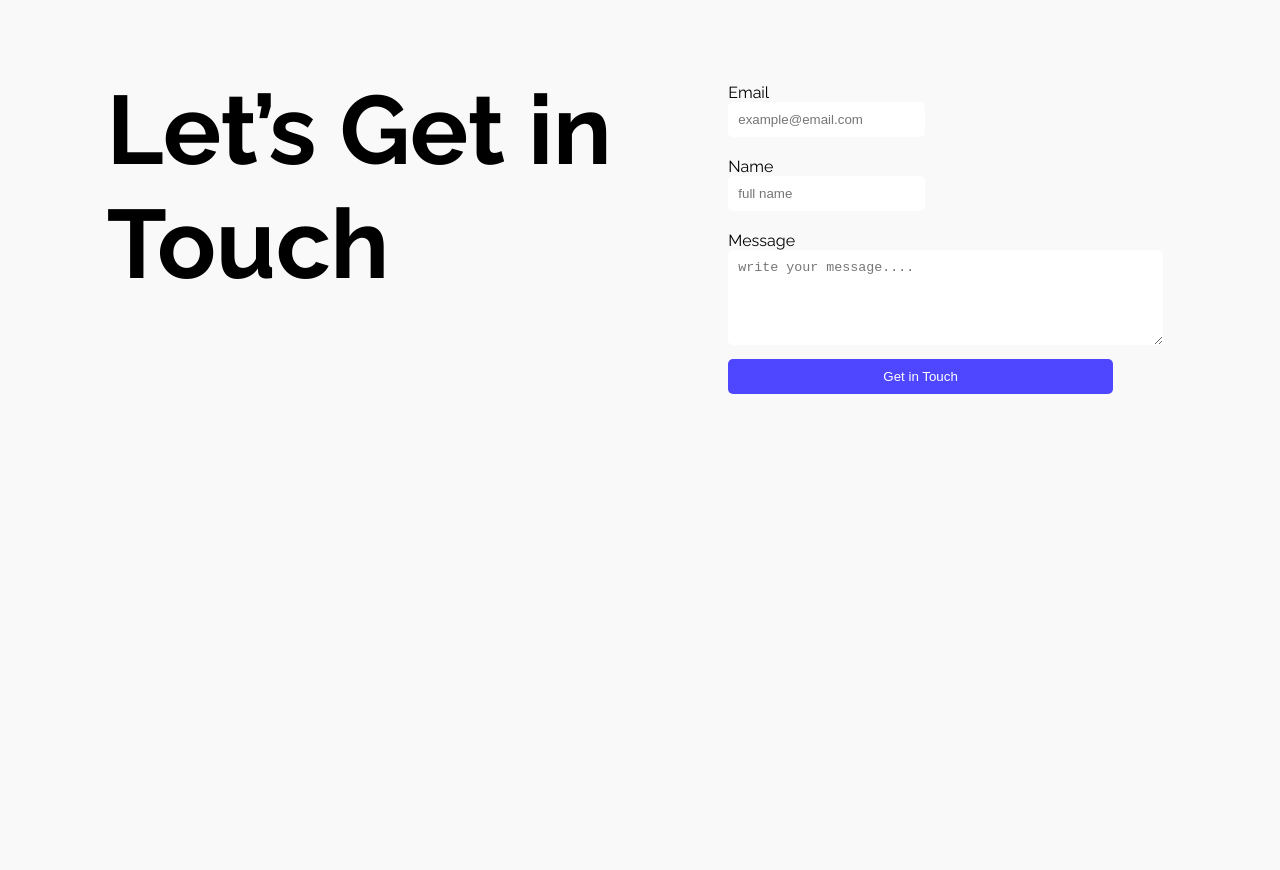
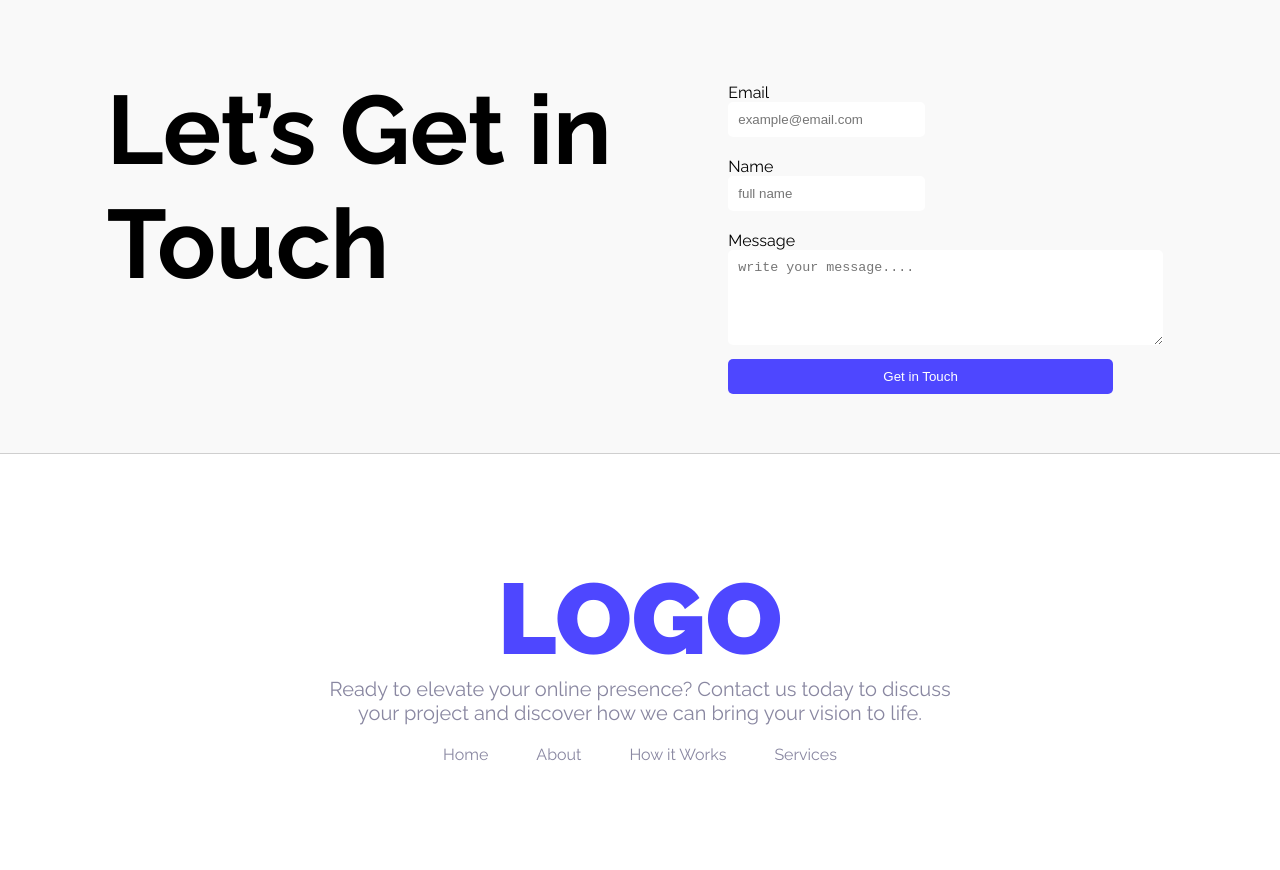
Before and after one commit to mdjakariasheikhmahi/Website-Template, a plain HTML site: page index.html in a window 1280 px wide. Shown: the part 3019-3889 px from the top of the page. Before the commit the page ends 3413 px from the top, so only its background shows below. Drawn offline with Linux system fonts and the light colour scheme.

Commit message:
add a footer

```diff
--- a/index.html
+++ b/index.html
@@ -169,6 +169,25 @@
     </section>
     </main>
     <footer>
+            <section class="footer-background">
+                <div class="footer-background-2">
+                <div>
+                    <h1 class="footer-title">LOGO</h1>
+                    <p class="footer-description">Ready to elevate your online presence? Contact us today to discuss <br>your project and discover how we can bring your vision to life.</p>
+                </div>
+                </div>
+                <div class="home">
+                <ul class="home-bar">
+                    <li><a href="#"></a>Home</li>
+                    <li><a href="#"></a>About</li>
+                    <li><a href="#"></a>How it Works</li>
+                    <li><a href="#"></a>Services</li>
+                </ul>
+                </div>
+
+
+
+            </section>
 
     </footer>
 </body>
--- a/style.css
+++ b/style.css
@@ -30,6 +30,22 @@ body{
   color: #FFFFFF;
   background-color: #4E47FF;
  }
+
+ .btm-main:hover{
+  border: rgba(0, 0, 0, 0.849) solid 3px;
+ }
+ .box-btn:hover{
+  border: black solid 3px;
+ }
+
+ .home-bar li:hover{
+  border: black solid 1px;
+  padding: 3px;
+  border-radius: 5px;
+
+ }
+
+
 
 /*  ----- header -----  */
 
@@ -262,3 +278,35 @@ body{
   border: none;
   border-radius: 5px;
 }
+
+ /* ---- Footer ----- */
+
+ .footer-background{
+  background-color: #ffffff;
+  margin-top: 60px;
+  padding-top: 106px;
+  padding-bottom: 106px;
+  text-align: center;
+  box-shadow: #000000 0px 0px 1px 0px;
+ }
+   .footer-title{
+  font-size: 100px;
+  font-weight: 900;
+  color: #4E47FF;
+ }
+ .footer-description{
+  color:#8987A1;
+  font-size: 20px;
+ }
+
+ .home-bar{
+  display: flex;
+  gap: 48px;
+  justify-content:center;
+  padding-top: 20px;
+ }
+
+ .home ul li{
+ list-style-type: none;
+ color: #8987A1;
+ }
```
